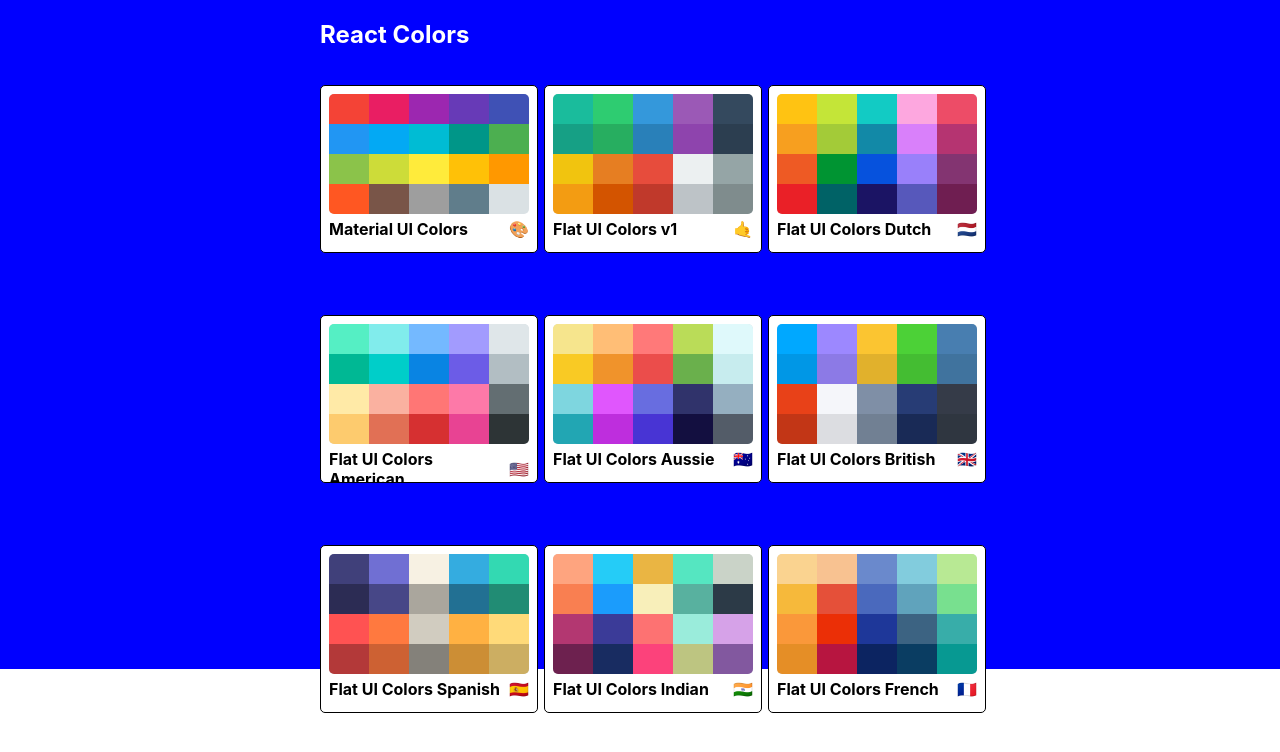
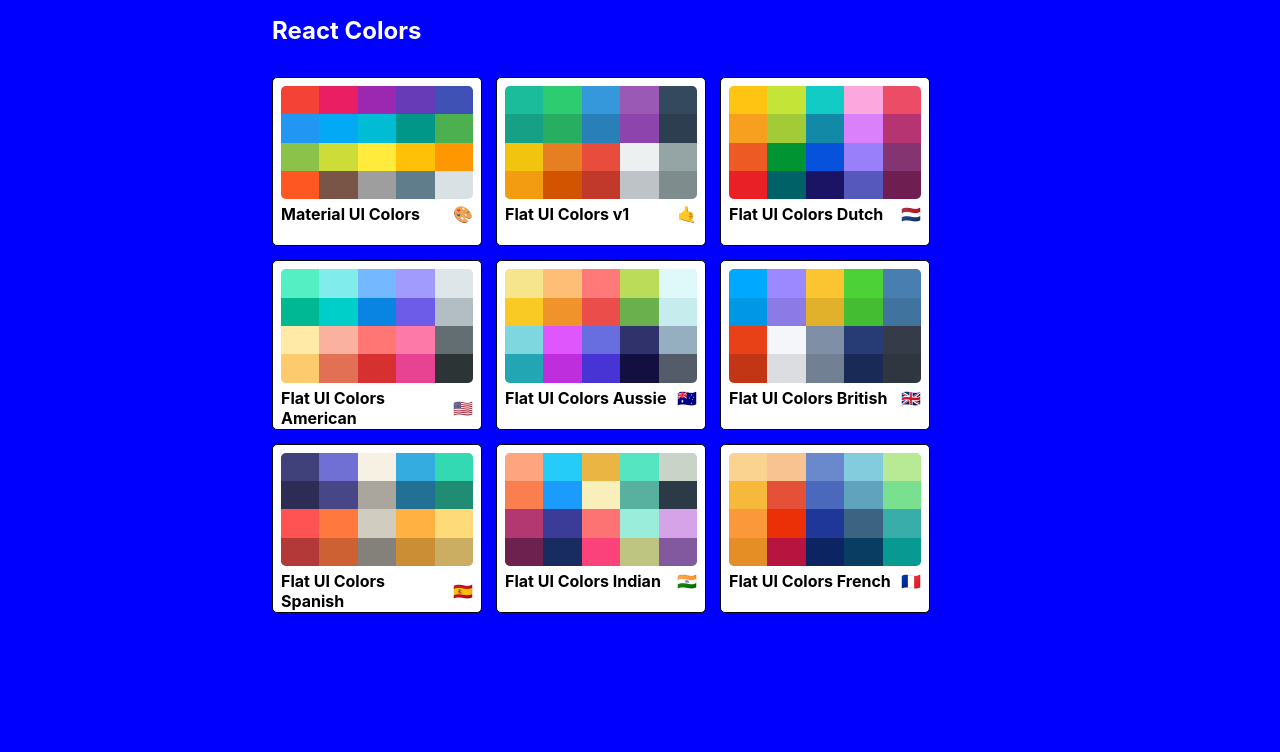
Before and after one commit to zsorosz/react-color-app, a React (Create React App) app: page / in a window 1280 px wide. Shown: the top 752 px of the page. Built offline with nearby package versions, Linux system fonts and the light colour scheme.

Commit message:
adjust styles

```diff
--- a/src/PaletteList.js
+++ b/src/PaletteList.js
@@ -17,7 +17,7 @@ class PaletteList extends Component {
                     </nav>
                     <div className={classes.palettes}>
                         {palettes.map(palette => (
-                            <p>
+                            <p className={classes.miniPaletteContainer}>
                                 <MiniPalette {...palette} handleClick={() => this.goToPalette(palette.id)} />
                             </p>
                         ))}
--- a/src/styles/MiniPaletteStyles.js
+++ b/src/styles/MiniPaletteStyles.js
@@ -1,7 +1,7 @@
 export default {
     root: {
-        height: "150px",
-        width: "200px",
+        height: "100%",
+        width: "100%",
         backgroundColor: "white",
         border: "1px solid black",
         borderRadius: "5px",
@@ -14,7 +14,7 @@ export default {
     },
     colors: {
         backgroundColor: "#dae1e4",
-        height: "120px",
+        height: "75%",
         width: "100%",
         borderRadius: "5px",
         overflow: "hidden"
--- a/src/styles/PaletteListStyles.js
+++ b/src/styles/PaletteListStyles.js
@@ -1,30 +1,37 @@
 export default {
     root: {
         backgroundColor: "blue",
-        maxHeight: "100vh",
+        height: "100vh",
         display: "flex",
         alignItems: "flex-start",
         justifyContent: "center"
     },
     container: {
-        width: "50%",
-        maxHeight: "100vh",
+        width: "60%",
+        height: "100%",
         display: "flex",
         alignItems: "flex-start",
         flexDirection: "column",
     },
     nav: {
-        height: "10%",
         display: "flex",
         justifyContent: "space-between",
-        color: "white"
+        color: "white",
+        "& h1": {
+            margin: "1rem"
+        }
     },
     palettes: {
         boxSizing: "border-box",
-        maxHeight: "90vh",
         width: "100%",
-        display: "grid",
-        gridTemplateColumns: "repeat(3, 30%)",
-        gridGap: "5%"
+        display: "flex",
+        flexWrap: "wrap",
+        // gridTemplateColumns: "repeat(3, 30%)",
+        // gridGap: "5%"
+    },
+    miniPaletteContainer: {
+        width: "25%",
+        height: "30%",
+        margin: "1rem"
     }
 }
```
